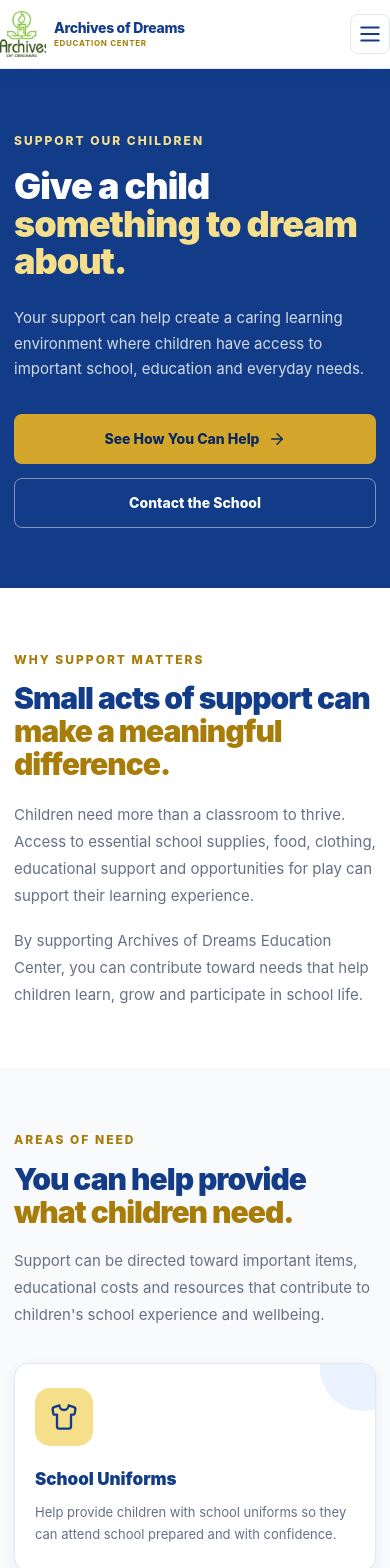
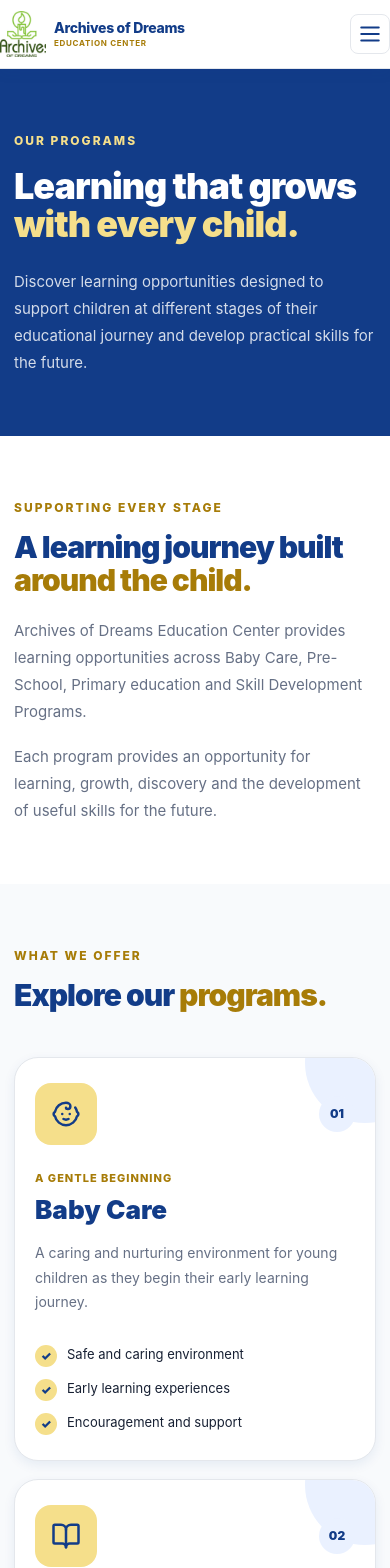
Before and after one commit to Samuoz-floh/archives-of-dreams, a React (Vite) app: page /donate in a window 390 px wide. Shown: the top 1568 px of the page. Built offline with nearby package versions, Linux system fonts and the light colour scheme.

Commit message:
Add Baby Care photos and update programs page

```diff
--- a/src/pages/DonatePage.jsx
+++ b/src/pages/DonatePage.jsx
@@ -1,181 +1,192 @@
 import React from "react";
 import { Link } from "react-router-dom";
 import {
-  Shirt,
-  Footprints,
-  Utensils,
-  Gamepad2,
-  FileText,
+  Baby,
+  BookOpen,
   GraduationCap,
-  BookOpen,
+  Scissors,
   HeartHandshake,
   ArrowRight,
 } from "lucide-react";
-import "./DonatePage.css";
+import "./ProgramsPage.css";
 
-function DonatePage() {
-  const needs = [
+function ProgramsPage() {
+  const programs = [
     {
-      icon: Shirt,
-      title: "School Uniforms",
+      number: "01",
+      icon: Baby,
+      title: "Baby Care",
+      subtitle: "A gentle beginning",
       description:
-        "Help provide children with school uniforms so they can attend school prepared and with confidence.",
+        "A caring and nurturing environment for young children as they begin their early learning journey.",
+      points: [
+        "Safe and caring environment",
+        "Early learning experiences",
+        "Encouragement and support",
+      ],
     },
     {
-      icon: Footprints,
-      title: "Shoes",
+      number: "02",
+      icon: BookOpen,
+      title: "Pre-School",
+      subtitle: "Building strong foundations",
       description:
-        "Support children with suitable shoes for their school days and everyday activities.",
+        "A learning environment where children can develop curiosity, creativity, confidence and essential early skills.",
+      points: [
+        "Early childhood learning",
+        "Curiosity and creativity",
+        "Confidence and social development",
+      ],
     },
     {
-      icon: Utensils,
-      title: "Food",
+      number: "03",
+      icon: GraduationCap,
+      title: "Primary",
+      subtitle: "Growing knowledge and confidence",
       description:
-        "Help support children's wellbeing by contributing toward food and essential nourishment.",
+        "Supporting children as they build knowledge, develop their abilities and prepare for the next stages of learning.",
+      points: [
+        "Knowledge and understanding",
+        "Development of abilities",
+        "Confidence for the future",
+      ],
     },
     {
-      icon: Gamepad2,
-      title: "Play Materials",
+      number: "04",
+      icon: Scissors,
+      title: "Skill Development Programs",
+      subtitle: "Building practical skills",
       description:
-        "Provide materials that encourage children to play, explore, create and learn.",
-    },
-    {
-      icon: FileText,
-      title: "Stationery",
-      description:
-        "Help provide essential learning materials that children can use throughout their education.",
-    },
-    {
-      icon: GraduationCap,
-      title: "Tuition Fees",
-      description:
-        "Help support a child's tuition fees and provide continued access to education and learning.",
-    },
-    {
-      icon: BookOpen,
-      title: "Full Fees",
-      description:
-        "Support the full school fees required to help a child continue their education and participate fully in school.",
+        "Practical skills training designed to help learners develop useful abilities and explore opportunities for personal and professional growth.",
+      points: [
+        "Sewing Skills",
+        "Hair Dressing",
+        "Hair Cutting",
+        "Cooking",
+        "Beading",
+      ],
     },
   ];
 
+  const imageBasePath = import.meta.env.BASE_URL;
+
   return (
-    <main className="donate-page">
-      <section className="donate-page-hero">
+    <main className="programs-page">
+      <section className="programs-page-hero">
         <div className="container">
-          <div className="donate-page-hero-content">
-            <span className="donate-page-label">
-              SUPPORT OUR CHILDREN
+          <div className="programs-page-hero-content">
+            <span className="programs-page-label">
+              OUR PROGRAMS
             </span>
 
             <h1>
-              Give a child
-              <span> something to dream about.</span>
+              Learning that grows
+              <span>with every child.</span>
             </h1>
 
             <p>
-              Your support can help create a caring learning
-              environment where children have access to important
-              school, education and everyday needs.
+              Discover learning opportunities designed to support
+              children at different stages of their educational
+              journey and develop practical skills for the future.
             </p>
-
-            <div className="donate-page-hero-actions">
-              <a
-                href="#how-to-help"
-                className="donate-page-primary-button"
-              >
-                See How You Can Help
-                <ArrowRight
-                  size={18}
-                  aria-hidden="true"
-                />
-              </a>
-
-              <Link
-                to="/#contact"
-                className="donate-page-secondary-button"
-              >
-                Contact the School
-              </Link>
-            </div>
           </div>
         </div>
       </section>
 
-      <section className="donate-page-intro">
+      <section className="programs-page-intro">
         <div className="container">
-          <div className="donate-page-intro-grid">
+          <div className="programs-page-intro-grid">
             <div>
-              <span className="donate-page-section-label">
-                WHY SUPPORT MATTERS
+              <span className="programs-page-section-label">
+                SUPPORTING EVERY STAGE
               </span>
 
               <h2>
-                Small acts of support can
-                <span> make a meaningful difference.</span>
+                A learning journey built
+                <span> around the child.</span>
               </h2>
             </div>
 
             <div>
               <p>
-                Children need more than a classroom to thrive.
-                Access to essential school supplies, food,
-                clothing, educational support and opportunities
-                for play can support their learning experience.
+                Archives of Dreams Education Center provides
+                learning opportunities across Baby Care,
+                Pre-School, Primary education and Skill
+                Development Programs.
               </p>
 
               <p>
-                By supporting Archives of Dreams Education Center,
-                you can contribute toward needs that help children
-                learn, grow and participate in school life.
+                Each program provides an opportunity for learning,
+                growth, discovery and the development of useful
+                skills for the future.
               </p>
             </div>
           </div>
         </div>
       </section>
 
-      <section
-        className="donate-page-needs"
-        id="how-to-help"
-        aria-labelledby="donate-needs-heading"
-      >
+      <section className="programs-page-list">
         <div className="container">
-          <div className="donate-page-section-header">
-            <span className="donate-page-section-label">
-              AREAS OF NEED
+          <div className="programs-page-list-header">
+            <span className="programs-page-section-label">
+              WHAT WE OFFER
             </span>
 
-            <h2 id="donate-needs-heading">
-              You can help provide
-              <span> what children need.</span>
+            <h2>
+              Explore our
+              <span> programs.</span>
             </h2>
-
-            <p>
-              Support can be directed toward important items,
-              educational costs and resources that contribute
-              to children's school experience and wellbeing.
-            </p>
           </div>
 
-          <div className="donate-page-needs-grid">
-            {needs.map((need) => {
-              const Icon = need.icon;
+          <div className="programs-page-grid">
+            {programs.map((program) => {
+              const Icon = program.icon;
 
               return (
                 <article
-                  className="donate-page-need-card"
-                  key={need.title}
+                  className="programs-page-card"
+                  key={program.title}
                 >
-                  <div
-                    className="donate-page-need-icon"
-                    aria-hidden="true"
-                  >
-                    <Icon size={28} />
+                  <div className="programs-page-card-top">
+                    <div
+                      className="programs-page-icon"
+                      aria-hidden="true"
+                    >
+                      <Icon size={30} />
+                    </div>
+
+                    <span className="programs-page-number">
+                      {program.number}
+                    </span>
                   </div>
 
-                  <h3>{need.title}</h3>
+                  <span className="programs-page-subtitle">
+                    {program.subtitle}
+                  </span>
 
-                  <p>{need.description}</p>
+                  <h3>{program.title}</h3>
+
+                  <p className="programs-page-description">
+                    {program.description}
+                  </p>
+
+                  <div className="programs-page-points">
+                    {program.points.map((point) => (
+                      <div
+                        className="programs-page-point"
+                        key={point}
+                      >
+                        <span
+                          className="programs-page-check"
+                          aria-hidden="true"
+                        >
+                          ✓
+                        </span>
+
+                        <span>{point}</span>
+                      </div>
+                    ))}
+                  </div>
                 </article>
               );
             })}
@@ -183,58 +194,113 @@ function DonatePage() {
         </div>
       </section>
 
-      <section className="donate-page-message">
+      <section
+        className="baby-care-gallery-section"
+        aria-labelledby="baby-care-gallery-heading"
+      >
         <div className="container">
-          <div className="donate-page-message-card">
+          <div className="baby-care-gallery-header">
+            <span className="programs-page-section-label">
+              BABY CARE PROGRAM
+            </span>
+
+            <h2 id="baby-care-gallery-heading">
+              Learning through
+              <span> care and play.</span>
+            </h2>
+
+            <p>
+              Our Baby Care program provides a caring environment
+              where young children can learn, play and grow.
+            </p>
+          </div>
+
+          <div className="baby-care-gallery">
+            <figure className="baby-care-photo">
+              <div className="baby-care-photo-image">
+                <img
+                  src={`${imageBasePath}child5.jpeg`}
+                  alt="Baby Care program activity at Archives of Dreams Education Center"
+                  loading="lazy"
+                />
+              </div>
+
+              <figcaption>
+                <strong>Baby Care Activities</strong>
+                <span>
+                  Children participating in supervised indoor play
+                  and learning activities.
+                </span>
+              </figcaption>
+            </figure>
+
+            <figure className="baby-care-photo">
+              <div className="baby-care-photo-image">
+                <img
+                  src={`${imageBasePath}child6.jpeg`}
+                  alt="Children learning through play in the Baby Care program"
+                  loading="lazy"
+                />
+              </div>
+
+              <figcaption>
+                <strong>Learning Through Play</strong>
+                <span>
+                  Children enjoying interactive play in the Baby Care
+                  environment.
+                </span>
+              </figcaption>
+            </figure>
+          </div>
+        </div>
+      </section>
+
+      <section className="programs-page-message">
+        <div className="container">
+          <div className="programs-page-message-card">
             <div
-              className="donate-page-message-icon"
+              className="programs-page-message-icon"
               aria-hidden="true"
             >
               <HeartHandshake size={30} />
             </div>
 
-            <div className="donate-page-message-content">
-              <span>EVERY CONTRIBUTION MATTERS</span>
+            <div className="programs-page-message-content">
+              <span>EDUCATION IS THE KEY.</span>
 
               <h2>
-                Help create opportunities for children to learn,
-                grow and dream.
+                Every child deserves the opportunity
+                to learn, grow and dream.
               </h2>
 
               <p>
-                Whether through school supplies, food, play
-                materials, tuition fees, full fees or other
-                support, your contribution can become part of
-                a child's learning journey.
+                We believe that a supportive learning environment
+                can help children develop their abilities and
+                approach the future with confidence.
               </p>
             </div>
           </div>
         </div>
       </section>
 
-      <section className="donate-page-cta">
+      <section className="programs-page-cta">
         <div className="container">
-          <div className="donate-page-cta-inner">
+          <div className="programs-page-cta-inner">
             <div>
-              <h2>
-                Would you like to support the children?
-              </h2>
+              <h2>Ready to begin the journey?</h2>
 
               <p>
-                Contact Archives of Dreams Education Center
-                to learn how you can contribute.
+                Learn more about admissions at Archives of
+                Dreams Education Center.
               </p>
             </div>
 
             <Link
-              to="/#contact"
-              className="donate-page-cta-button"
+              to="/admissions"
+              className="programs-page-cta-button"
             >
-              Contact Us
-              <ArrowRight
-                size={18}
-                aria-hidden="true"
-              />
+              Explore Admissions
+              <ArrowRight size={18} aria-hidden="true" />
             </Link>
           </div>
         </div>
@@ -243,4 +309,4 @@ function DonatePage() {
   );
 }
 
-export default DonatePage;
+export default ProgramsPage;
--- a/src/pages/ProgramsPage.css
+++ b/src/pages/ProgramsPage.css
@@ -1,8 +1,3 @@
-/* =========================================================
-   PROGRAMS PAGE
-   Archives of Dreams Education Center
-========================================================= */
-
 .programs-page {
   width: 100%;
   min-width: 0;
@@ -10,10 +5,6 @@
   background: var(--off-white);
   color: var(--text-dark);
 }
-
-/* =========================================================
-   PAGE HERO
-========================================================= */
 
 .programs-page-hero {
   width: 100%;
@@ -65,10 +56,6 @@
   overflow-wrap: break-word;
 }
 
-/* =========================================================
-   INTRODUCTION
-========================================================= */
-
 .programs-page-intro {
   width: 100%;
   padding: 85px 0;
@@ -77,9 +64,7 @@
 
 .programs-page-intro-grid {
   display: grid;
-  grid-template-columns:
-    minmax(0, 1fr)
-    minmax(0, 1fr);
+  grid-template-columns: minmax(0, 1fr) minmax(0, 1fr);
   gap: 70px;
   align-items: start;
 }
@@ -126,10 +111,6 @@
   margin-bottom: 0;
 }
 
-/* =========================================================
-   PROGRAM LIST
-========================================================= */
-
 .programs-page-list {
   width: 100%;
   padding: 90px 0;
@@ -156,23 +137,14 @@
   color: var(--gold-dark);
 }
 
-/* =========================================================
-   PROGRAM CARDS GRID
-========================================================= */
-
 .programs-page-grid {
   width: 100%;
   min-width: 0;
   display: grid;
-  grid-template-columns:
-    repeat(3, minmax(0, 1fr));
+  grid-template-columns: repeat(3, minmax(0, 1fr));
   gap: 24px;
   align-items: stretch;
 }
-
-/* =========================================================
-   PROGRAM CARD
-========================================================= */
 
 .programs-page-card {
   position: relative;
@@ -210,10 +182,6 @@
   box-shadow: var(--shadow-md);
 }
 
-/* =========================================================
-   CARD TOP
-========================================================= */
-
 .programs-page-card-top {
   position: relative;
   z-index: 1;
@@ -250,10 +218,6 @@
   font-weight: 900;
 }
 
-/* =========================================================
-   CARD CONTENT
-========================================================= */
-
 .programs-page-subtitle {
   position: relative;
   z-index: 1;
@@ -287,10 +251,6 @@
   line-height: 1.75;
   overflow-wrap: break-word;
 }
-
-/* =========================================================
-   PROGRAM POINTS
-========================================================= */
 
 .programs-page-points {
   position: relative;
@@ -328,9 +288,108 @@
   font-weight: 900;
 }
 
-/* =========================================================
-   EDUCATION MESSAGE
-========================================================= */
+.baby-care-gallery-section {
+  width: 100%;
+  padding: 90px 0;
+  background: var(--white);
+}
+
+.baby-care-gallery-header {
+  max-width: 700px;
+  min-width: 0;
+  margin-bottom: 45px;
+}
+
+.baby-care-gallery-header h2 {
+  margin: 0;
+  color: var(--royal-blue);
+  font-size: clamp(34px, 4vw, 50px);
+  font-weight: 900;
+  line-height: 1.1;
+  letter-spacing: -1.5px;
+  overflow-wrap: break-word;
+}
+
+.baby-care-gallery-header h2 span {
+  color: var(--gold-dark);
+}
+
+.baby-care-gallery-header p {
+  max-width: 650px;
+  margin: 18px 0 0;
+  color: var(--text-muted);
+  font-size: 15px;
+  line-height: 1.8;
+  overflow-wrap: break-word;
+}
+
+.baby-care-gallery {
+  display: grid;
+  grid-template-columns: repeat(2, minmax(0, 1fr));
+  gap: 24px;
+  width: 100%;
+  min-width: 0;
+}
+
+.baby-care-photo {
+  min-width: 0;
+  margin: 0;
+  background: var(--white);
+  border: 1px solid var(--border);
+  border-radius: var(--radius-lg);
+  overflow: hidden;
+  box-shadow: var(--shadow-sm);
+  transition:
+    transform 0.25s ease,
+    box-shadow 0.25s ease,
+    border-color 0.25s ease;
+}
+
+.baby-care-photo:hover {
+  transform: translateY(-5px);
+  border-color: var(--gold-light);
+  box-shadow: var(--shadow-md);
+}
+
+.baby-care-photo-image {
+  width: 100%;
+  aspect-ratio: 4 / 3;
+  overflow: hidden;
+  background: var(--royal-blue-light);
+}
+
+.baby-care-photo-image img {
+  width: 100%;
+  height: 100%;
+  display: block;
+  object-fit: cover;
+  transition: transform 0.4s ease;
+}
+
+.baby-care-photo:hover .baby-care-photo-image img {
+  transform: scale(1.03);
+}
+
+.baby-care-photo figcaption {
+  display: flex;
+  flex-direction: column;
+  gap: 7px;
+  padding: 20px 22px 22px;
+}
+
+.baby-care-photo figcaption strong {
+  color: var(--royal-blue);
+  font-size: 18px;
+  font-weight: 900;
+  line-height: 1.3;
+}
+
+.baby-care-photo figcaption span {
+  color: var(--text-muted);
+  font-size: 13px;
+  line-height: 1.7;
+  overflow-wrap: break-word;
+}
 
 .programs-page-message {
   width: 100%;
@@ -415,10 +474,6 @@
   overflow-wrap: break-word;
 }
 
-/* =========================================================
-   CTA
-========================================================= */
-
 .programs-page-cta {
   width: 100%;
   padding: 65px 0;
@@ -479,34 +534,21 @@
   transform: translateY(-2px);
 }
 
-/* =========================================================
-   KEYBOARD ACCESSIBILITY
-========================================================= */
-
 .programs-page a:focus-visible {
   outline: 3px solid var(--gold-light);
   outline-offset: 4px;
   border-radius: 2px;
 }
 
-/* =========================================================
-   TABLET
-========================================================= */
-
 @media (max-width: 1000px) {
   .programs-page-grid {
-    grid-template-columns:
-      repeat(2, minmax(0, 1fr));
+    grid-template-columns: repeat(2, minmax(0, 1fr));
   }
 
   .programs-page-intro-grid {
     gap: 45px;
   }
 }
-
-/* =========================================================
-   SMALL TABLET
-========================================================= */
 
 @media (max-width: 800px) {
   .programs-page-intro-grid {
@@ -525,10 +567,6 @@
   }
 }
 
-/* =========================================================
-   MOBILE
-========================================================= */
-
 @media (max-width: 650px) {
   .programs-page-hero {
     padding: 60px 0;
@@ -545,12 +583,14 @@
 
   .programs-page-intro,
   .programs-page-list,
+  .baby-care-gallery-section,
   .programs-page-message {
     padding: 60px 0;
   }
 
   .programs-page-intro h2,
-  .programs-page-list-header h2 {
+  .programs-page-list-header h2,
+  .baby-care-gallery-header h2 {
     font-size: 34px;
     letter-spacing: -1px;
   }
@@ -562,6 +602,15 @@
 
   .programs-page-card {
     padding: 28px 24px;
+  }
+
+  .baby-care-gallery {
+    grid-template-columns: 1fr;
+    gap: 18px;
+  }
+
+  .baby-care-photo figcaption {
+    padding: 18px 20px 20px;
   }
 
   .programs-page-message-card {
@@ -590,17 +639,14 @@
   }
 }
 
-/* =========================================================
-   SMALL PHONES
-========================================================= */
-
 @media (max-width: 400px) {
   .programs-page-hero h1 {
     font-size: 36px;
   }
 
   .programs-page-intro h2,
-  .programs-page-list-header h2 {
+  .programs-page-list-header h2,
+  .baby-care-gallery-header h2 {
     font-size: 30px;
   }
 
@@ -613,18 +659,21 @@
   }
 }
 
-/* =========================================================
-   REDUCED MOTION
-========================================================= */
-
 @media (prefers-reduced-motion: reduce) {
   .programs-page-card,
+  .baby-care-photo,
+  .baby-care-photo-image img,
   .programs-page-cta-button {
     transition: none;
   }
 
   .programs-page-card:hover,
+  .baby-care-photo:hover,
   .programs-page-cta-button:hover {
     transform: none;
   }
+
+  .baby-care-photo:hover .baby-care-photo-image img {
+    transform: none;
+  }
 }
```
Also changed, not shown: src/pages/ProgramsPage.jsx (+79 -39 lines), src/assets/child5.jpeg (added), src/assets/child6.jpeg (added).
